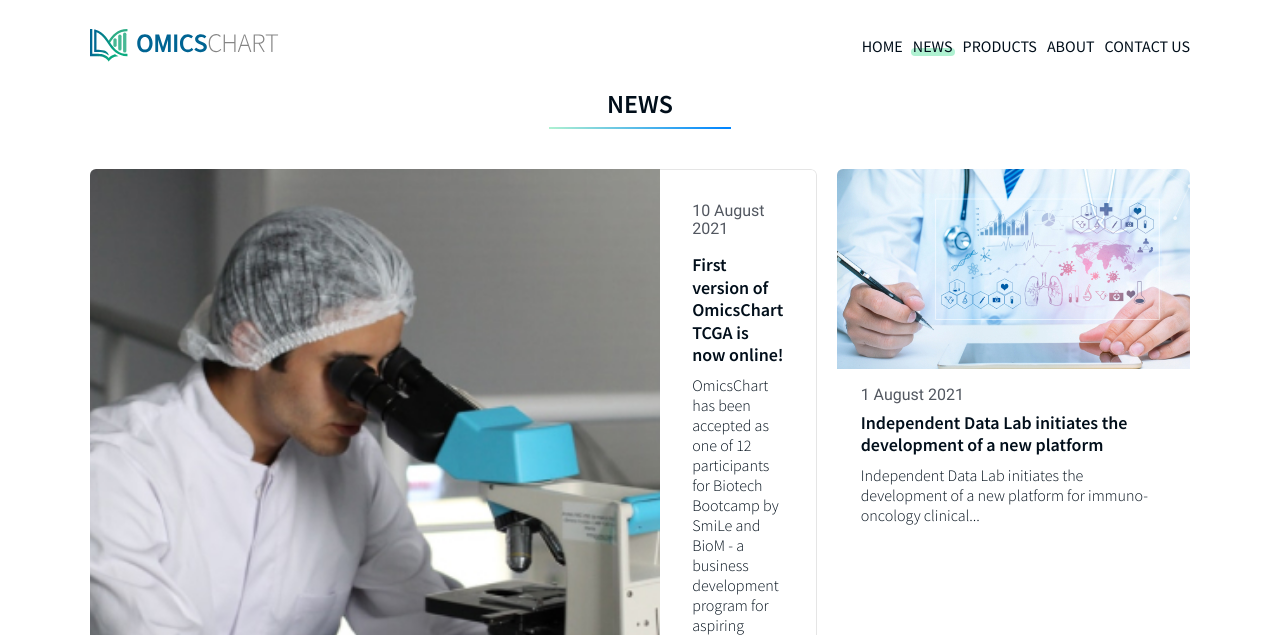
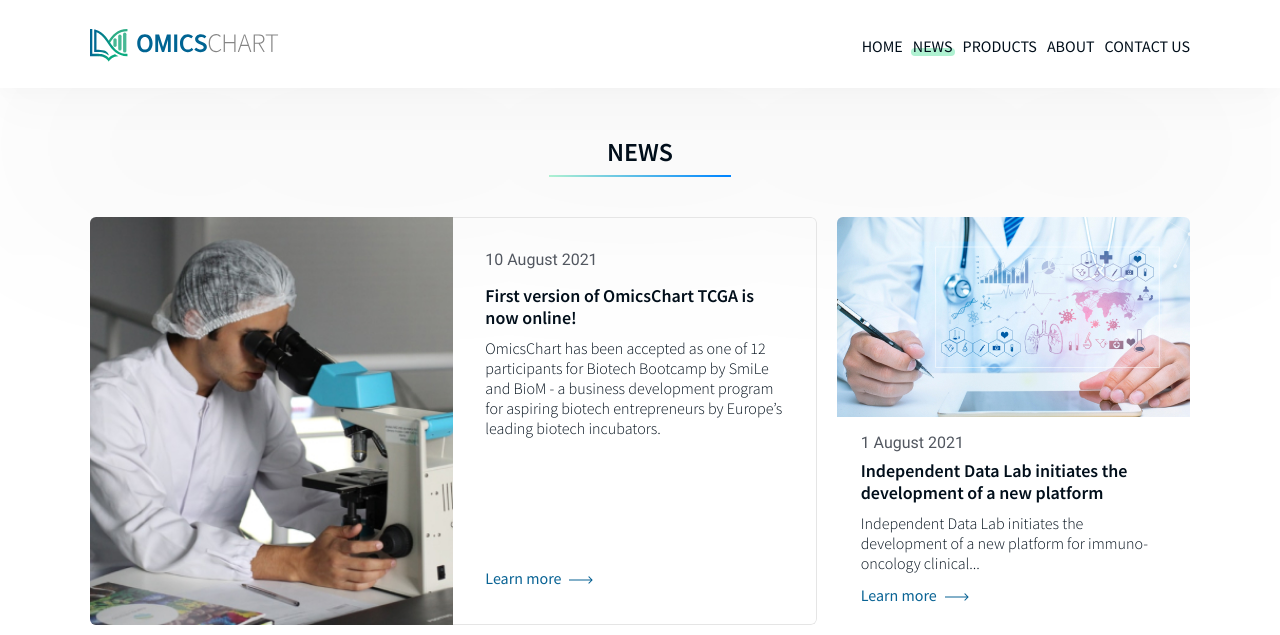
Before and after one commit to Anvarmirzo/omics, a website: page app/html/news.html in a window 1280 px wide. Shown: the top 635 px of the page. Drawn offline with nearby package versions, Linux system fonts and the light colour scheme; files that its build step writes are made by us from their sources; files whose address does not match are found by name.

Commit message:
fixed bugs

```diff
--- a/app/html/blocks/nav.html
+++ b/app/html/blocks/nav.html
@@ -1,4 +1,5 @@
-<nav class="header-nav container">
+<nav class="header-nav">
+	<div class="container header-nav__container">
 		<a class="header-logo" href="##" title="Home">
 			<img src="../../img/svg/logo.svg" alt="Omics Chart">
 		</a>
@@ -64,4 +65,5 @@
 		<button class="burger-btn" type="button" title="toggle navigation menu">
 			<span class="icon burger">toggle navigation menu</span>
 		</button>
+	</div>
 </nav>
--- a/app/scss/blocks/header.scss
+++ b/app/scss/blocks/header.scss
@@ -8,6 +8,10 @@
 }
 
 .header-nav {
+  box-shadow: 0px 100px 213px rgba(0, 0, 0, 0.07), 0px 22.3363px 47.5763px rgba(0, 0, 0, 0.0183957), 0px 6.6501px 14.1647px rgba(0, 0, 0, 0.0146149);
+}
+
+.header-nav__container {
   position: relative;
   display: flex;
   justify-content: space-between;
--- a/app/scss/news-page.scss
+++ b/app/scss/news-page.scss
@@ -1,4 +1,9 @@
+.news-page {
+  padding-top: 48px;
+}
+
 .news-page__row {
+
   &>*:nth-child(n+3) {
     margin-top: 32px;
   }
@@ -48,6 +53,10 @@
 
   @include block_767 {
     flex-direction: column;
+
+    .w-1\/2 {
+      width: 100%;
+    }
   }
 
   img {
@@ -55,9 +64,7 @@
     height: 100%;
   }
 
-  .w-1\/2 {
-    width: 100%;
-  }
+
 }
 
 .news-page-item__content {
```
Lines whose indentation alone changed are shown as unchanged.
